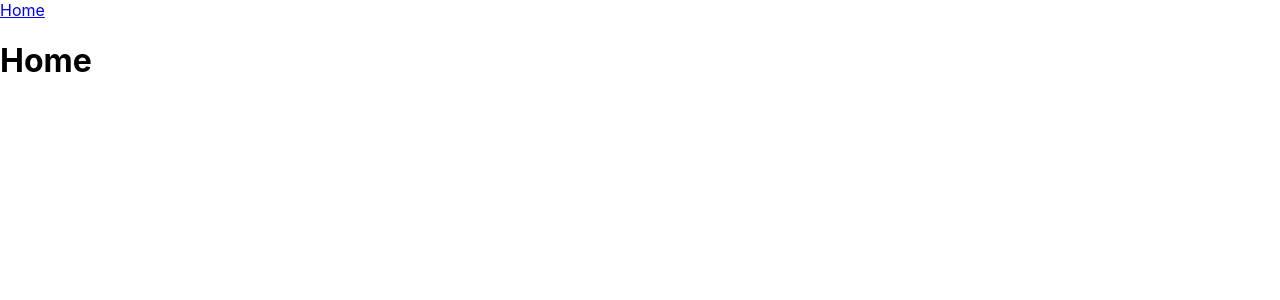
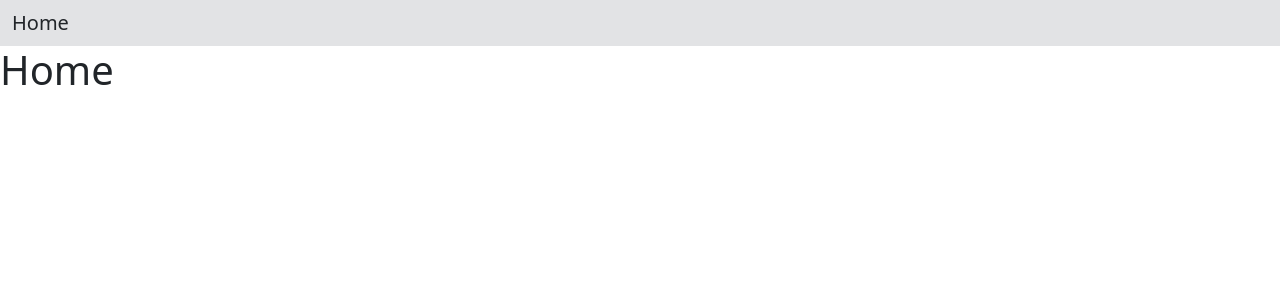
Before and after one commit to Snow-EWhitt/Tank-Game, a React (Create React App) app in the folder client/: page / in a window 1280 px wide. Shown: the top 300 px of the page. Built offline with nearby package versions, Linux system fonts and the light colour scheme.

Commit message:
Added Bootstrap

```diff
--- /dev/null
+++ b/client/src/assests/custom.scss
@@ -0,0 +1 @@
+@import "../../node_modules/bootstrap/scss/bootstrap.scss";
--- a/client/src/index.tsx
+++ b/client/src/index.tsx
@@ -6,6 +6,7 @@ import { BrowserRouter as Router, Routes, Route } from 'react-router-dom';
 import { Home } from './pages/home/home';
 import { Navbar } from './components/Navbar';
 import "bootstrap";
+import "./assests/custom.scss";
 
 const root = ReactDOM.createRoot(
   document.getElementById('root') as HTMLElement
```
